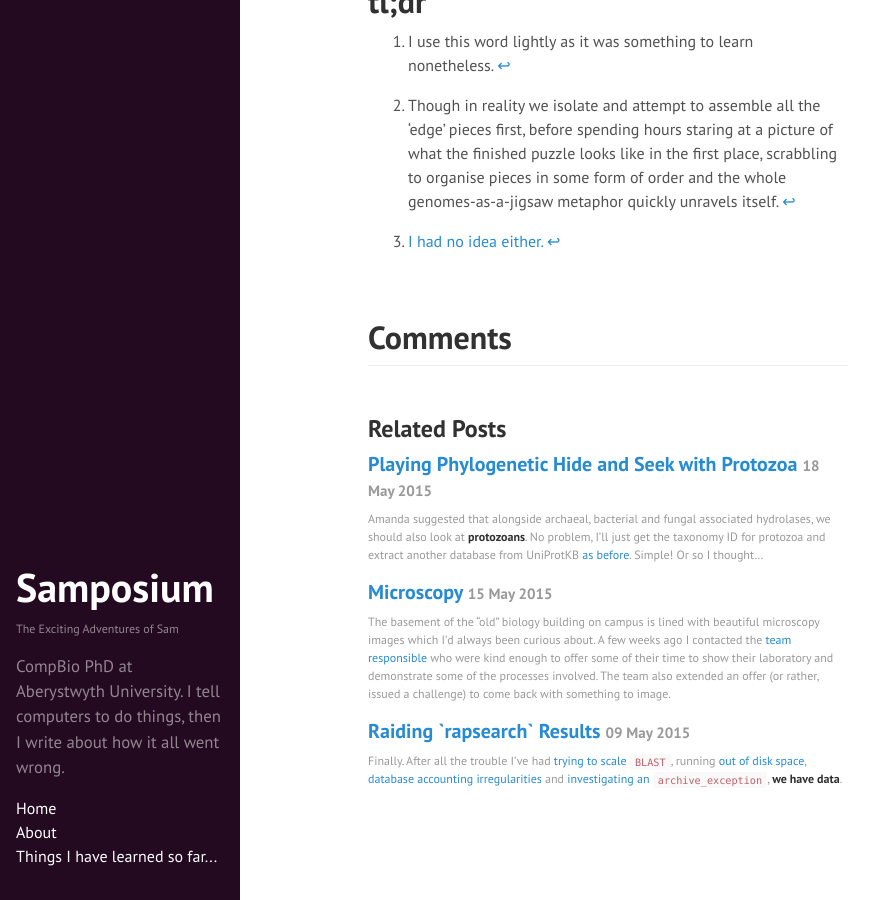
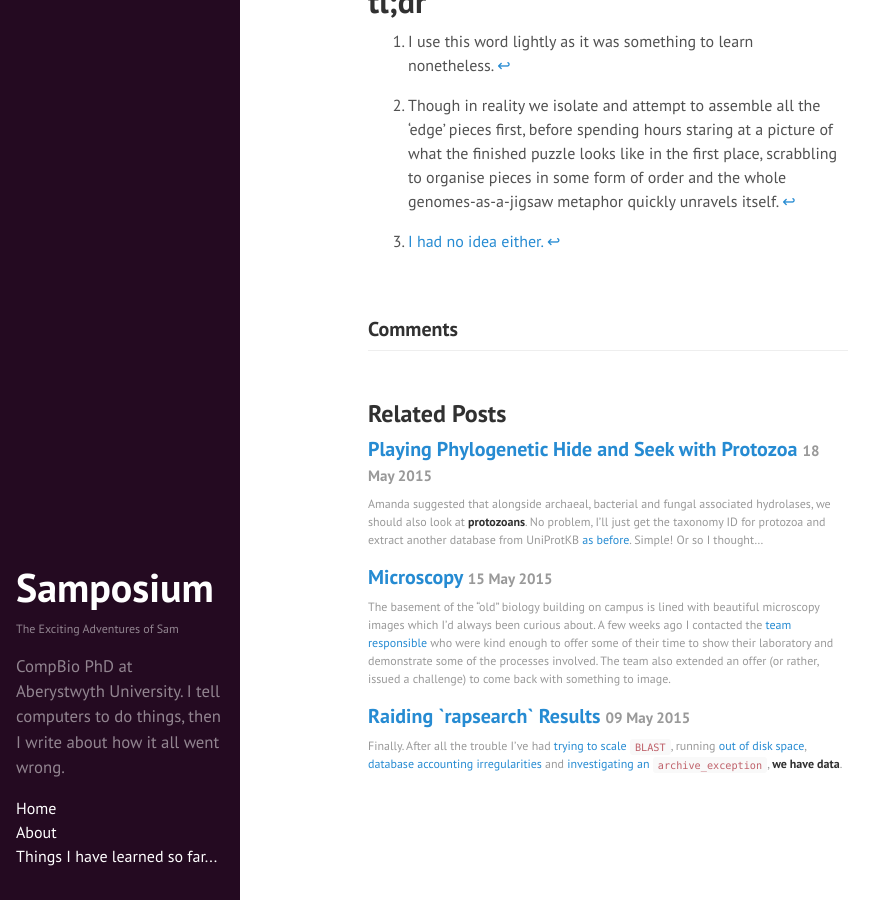
Before and after one commit to SamStudio8/samstudio8.github.io.off, a Jekyll site: the page built from _posts/2015-04-23-the-story-so-far-p3.md, in a window 1280 px wide and 900 px high, scrolled down 1573 px. Shown: the whole window, without its empty margins (0-886 px from the left). Built offline with Jekyll 4.4.1, drawn with Linux system fonts in a browser that asks for light colours; Markdown is read by kramdown in place of the engine named in the settings; comment, search, counter and statistics services are not loaded.

```diff
--- a/_includes/disqus.html
+++ b/_includes/disqus.html
@@ -1,4 +1,4 @@
-<h1>Comments</h1>
+<h3>Comments</h3>
 <div id="disqus_thread"></div>
 <script type="text/javascript">
     /* * * CONFIGURATION VARIABLES * * */
```
